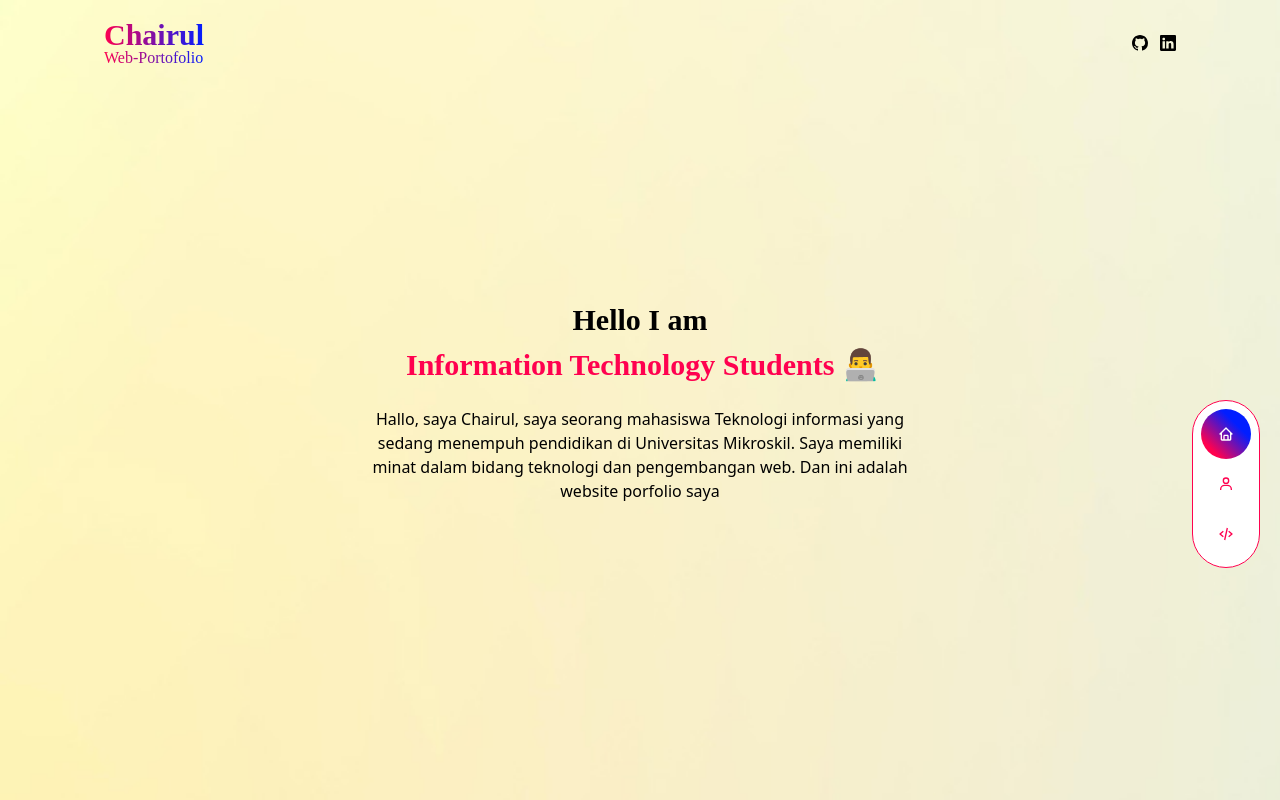
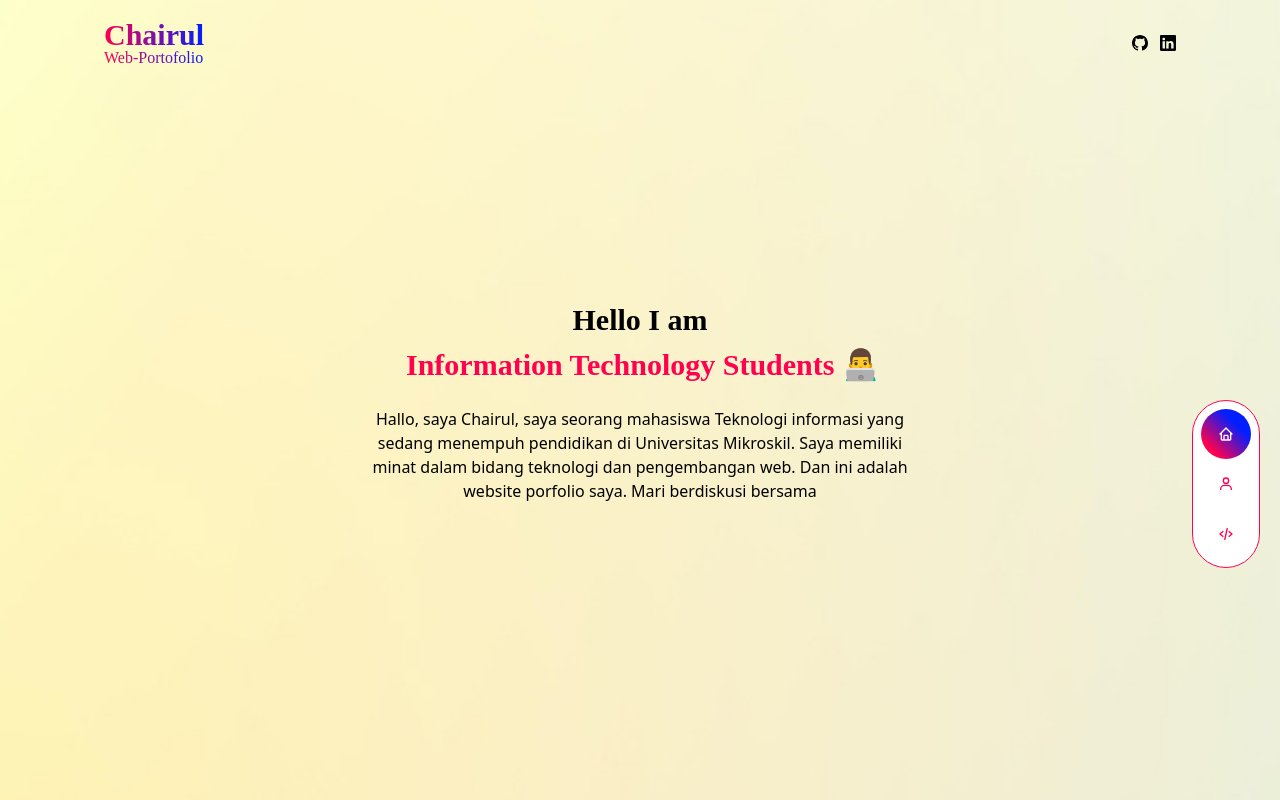
Before and after one commit to ChairulArul/Web-Portofolio, a React (Create React App) app: page / in a window 1280 px wide. Shown: the top 800 px of the page. Built offline with nearby package versions, Linux system fonts and the light colour scheme.

Commit message:
add new paragraf

```diff
--- a/src/components/banner.jsx
+++ b/src/components/banner.jsx
@@ -33,7 +33,7 @@ export default function Banner() {
           Hallo, saya Chairul, saya seorang mahasiswa Teknologi informasi yang
           sedang menempuh pendidikan di Universitas Mikroskil. Saya memiliki
           minat dalam bidang teknologi dan pengembangan web. Dan ini adalah
-          website porfolio saya
+          website porfolio saya. Mari berdiskusi bersama
         </div>
       </div>
     </div>
```
